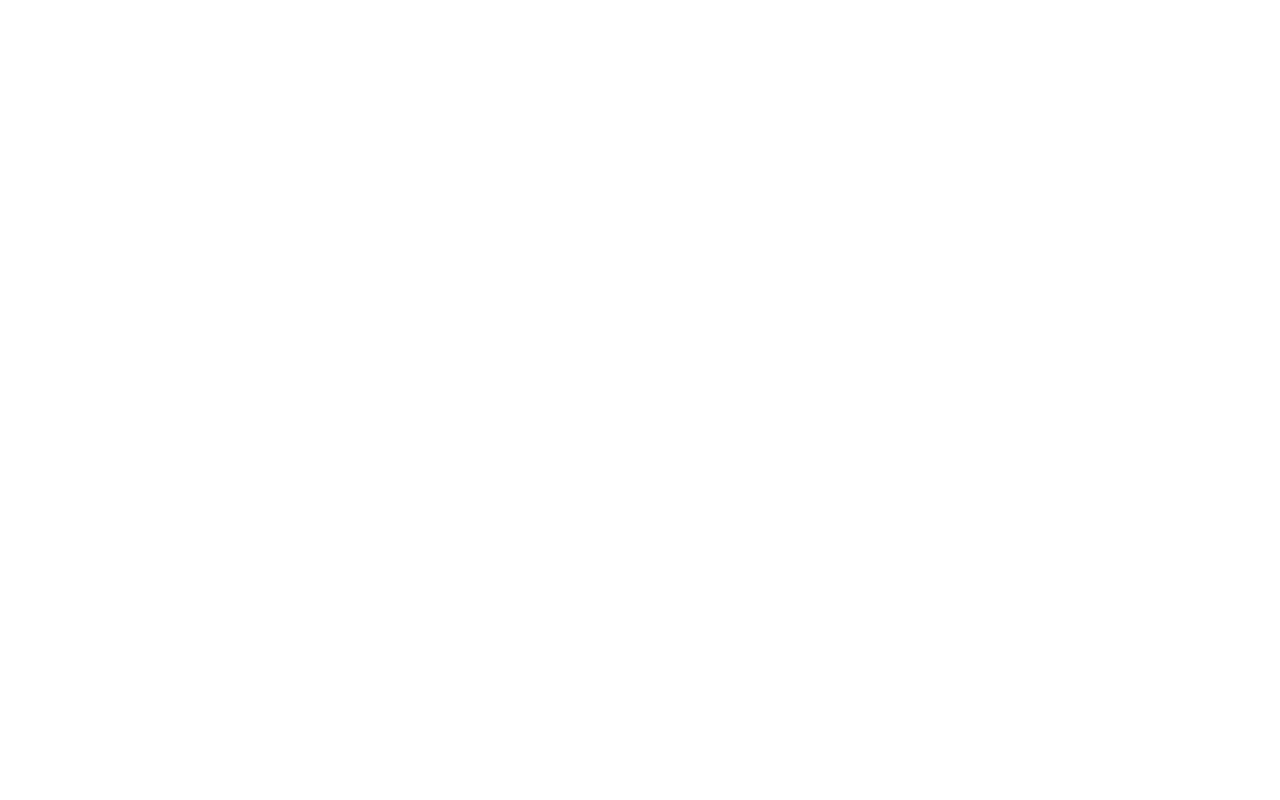
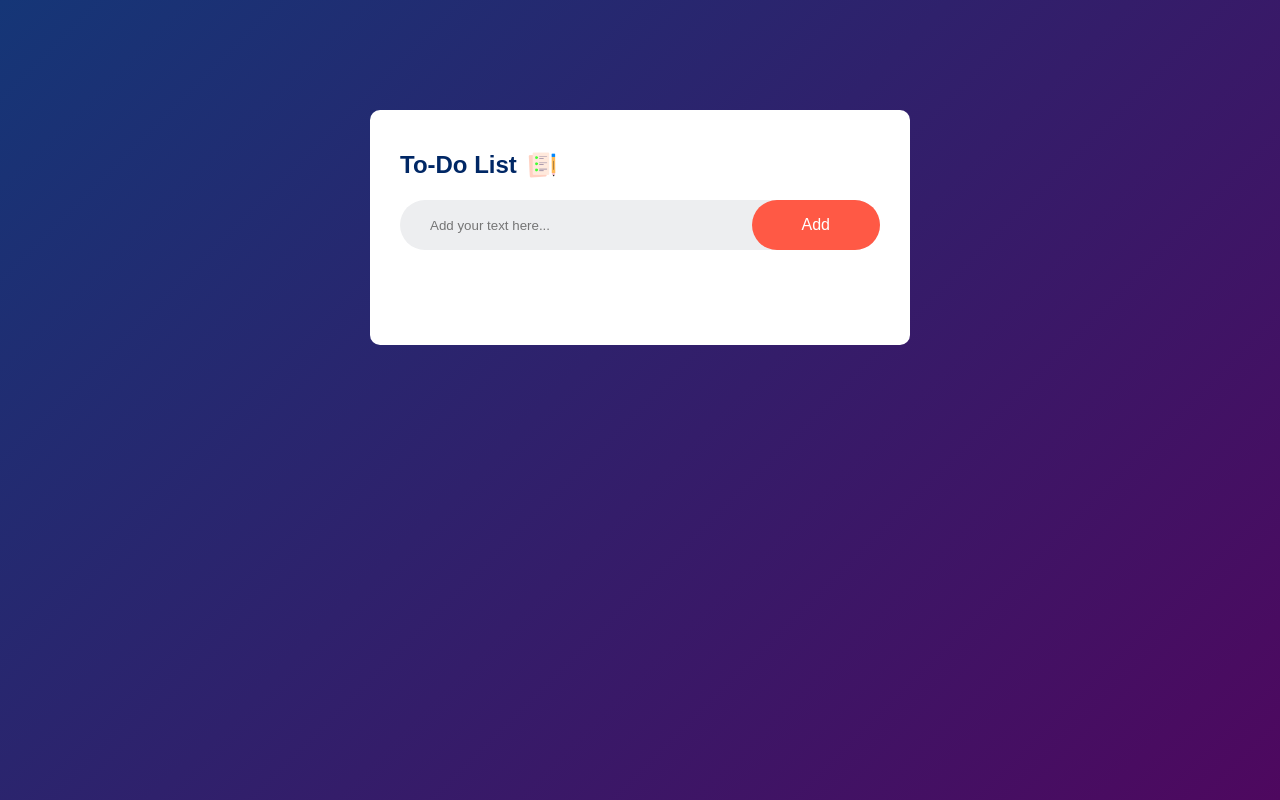
Before and after one commit to softdeveloper23/to-do-list-app, a plain HTML site: page index.html in a window 1280 px wide. Drawn offline with Linux system fonts and the light colour scheme.

Commit message:
Added title, icon, text field, background and ADD button.

```diff
--- a/index.html
+++ b/index.html
@@ -1,11 +1,23 @@
 <!DOCTYPE html>
 <html lang="en">
+
 <head>
     <meta charset="UTF-8">
     <meta name="viewport" content="width=device-width, initial-scale=1.0">
-    <title>Document</title>
+    <title>To-Do List App</title>
+    <link rel="stylesheet" href="style.css">
 </head>
+
 <body>
+    <div class="container">
+        <div class="todo-app">
+            <h2>To-Do List <img src="./icon.png" alt="To-Do List icon"></h2>
+            <div class="row">
+                <input type="text" id="input-box" placeholder="Add your text here...">
+                <button>Add</button>
+            </div>
+        </div>
+    </div>
+</body>
 
-</body>
 </html>
--- a/style.css
+++ b/style.css
@@ -0,0 +1,63 @@
+* {
+    margin: 0;
+    padding: 0;
+    font-family: 'Poppins', sans-serif;
+    box-sizing: border-box;
+}
+
+.container {
+    width: 100%;
+    min-height: 100vh;
+    background: linear-gradient(135deg, #153677, #4e085f);
+    padding: 10px;
+}
+
+.todo-app {
+    width: 100%;
+    max-width: 540px;
+    background: #fff;
+    margin: 100px auto 20px;
+    padding: 40px 30px 70px;
+    border-radius: 10px;
+}
+
+.todo-app h2 {
+    color: #002765;
+    display: flex;
+    align-items: center;
+    margin-bottom: 20px;
+}
+
+.todo-app h2 img {
+    width: 30px;
+    margin-left: 10px;
+}
+
+.row {
+    display: flex;
+    align-items: center;
+    justify-content: space-between;
+    background: #edeef0;
+    border-radius: 30px;
+    padding-left: 20px;
+    margin-bottom: 25px;
+}
+
+input {
+    flex: 1;
+    border: none;
+    outline: none;
+    background: transparent;
+    padding: 10px;
+}
+
+button {
+    border: none;
+    outline: none;
+    padding: 16px 50px;
+    background: #ff5945;
+    color: #fff;
+    font-size: 16px;
+    cursor: pointer;
+    border-radius: 40px;
+}
```
